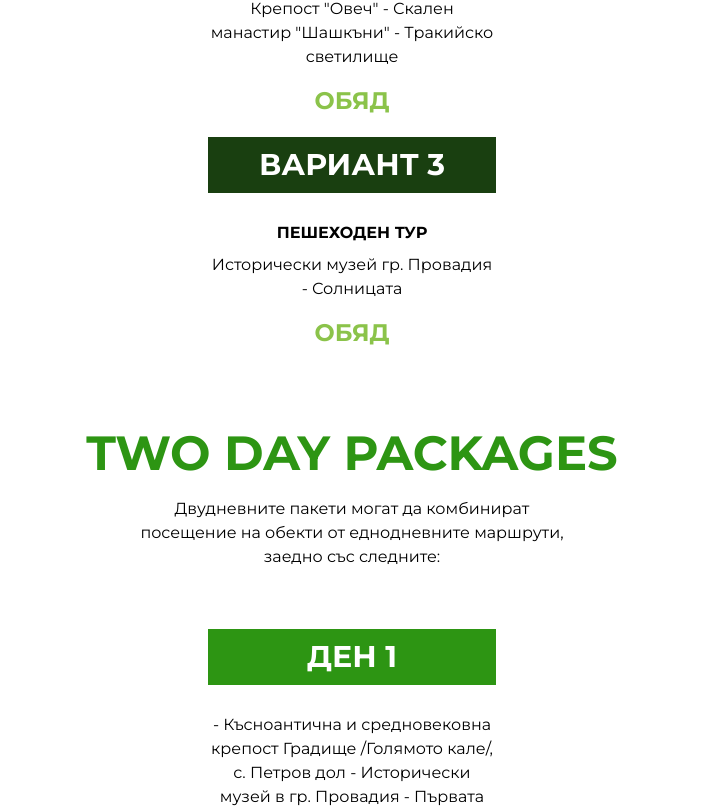
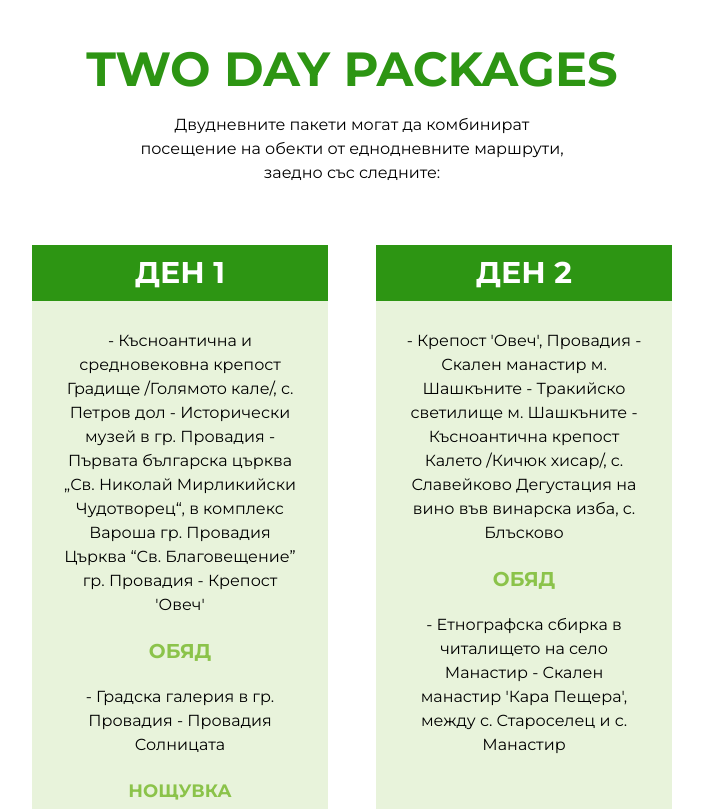
Before and after one commit to lyubomiriliev/DISCOVERYBG-Booking-Website, a React (Vite) app in the folder client/: page /tourist-packages in a window 1280 px wide. Shown: the part 1211-2020 px from the top of the page, without its empty margins (288-991 px from the left). Built offline with nearby package versions, Linux system fonts and the light colour scheme.

Commit message:
added columns to the tourist packages

```diff
--- a/client/src/components/TouristPackageDays.jsx
+++ b/client/src/components/TouristPackageDays.jsx
@@ -1,17 +1,16 @@
 import React from 'react'
 
-const TouristPackageDays = ({ dayNumber, bgColor, details, lunchDetails }) => {
+const TouristPackageDays = ({ dayNumber, bgColor, details, lunchDetails, night }) => {
     return (
-        <div className="w-2/3 mx-auto mt-10">
-            <div className="flex items-center flex-col">
-                <div className={`w-72 h-14 flex justify-center items-center ${bgColor} bg mt-5`}>
-                    <h1 className="font-body uppercase font-bold text-white text-3xl ">{`ДЕН ${dayNumber}`}</h1>
-                </div>
+        <div className="flex flex-col items-center mt-5 bg-secondaryOpacity20">
+            <div className={`w-full h-14 flex justify-center items-center ${bgColor}`}>
+                <h1 className="font-body uppercase font-bold text-white text-3xl ">{`ДЕН ${dayNumber}`}</h1>
             </div>
-            <div className="w-2/6 text-center flex flex-col justify-center items-center mx-auto mt-5 ">
+            <div className="text-center mt-5 w-[80%]">
                 <p className="font-body mt-2">{details}</p>
-                <p className="font-body font-bold text-2xl mt-4 text-secondary">ОБЯД</p>
-                <p className="font-body mt-2">{lunchDetails}</p>
+                <p className="font-body font-bold text-xl my-5 text-secondary">ОБЯД</p>
+                <p className="font-body my-5">{lunchDetails}</p>
+                <p className='font-body my-5 font-bold text-lg text-secondary uppercase'>{night}</p>
             </div>
         </div>
     )
--- a/client/src/components/TouristPackageVariants.jsx
+++ b/client/src/components/TouristPackageVariants.jsx
@@ -2,16 +2,14 @@ import React from 'react'
 
 const TouristPackageVariants = ({ variantNumber, tourTitle, details, lunch, bgColor }) => {
     return (
-        <div className="w-2/3  mx-auto">
-            <div className="flex items-center flex-col">
-                <div className={`w-72 h-14 flex justify-center items-center ${bgColor} bg mt-5`}>
-                    <h1 className="font-body uppercase font-bold text-white text-3xl ">{`ВАРИАНТ ${variantNumber}`}</h1>
-                </div>
+        <div className="flex flex-col items-center mt-5 bg-secondaryOpacity20">
+            <div className={`w-full h-14 flex justify-center items-center ${bgColor} `}>
+                <h1 className="font-body uppercase font-bold text-white text-3xl">{`ВАРИАНТ ${variantNumber}`}</h1>
             </div>
-            <div className="w-2/6 text-center flex flex-col justify-center items-center mx-auto mt-5 ">
+            <div className="text-center mt-5 w-[80%]">
                 <p className="font-body uppercase font-bold mt-2">{tourTitle}</p>
-                <p className="font-body mt-2">{details}</p>
-                <p className="font-body font-bold text-2xl mt-4 text-secondary">{lunch}</p>
+                <p className="font-body mt-4  mx-auto">{details}</p>
+                <p className="font-body font-bold text-2xl mt-4 mb-10 text-secondary">{lunch}</p>
             </div>
         </div>
     )
--- a/client/src/pages/TouristPackages.jsx
+++ b/client/src/pages/TouristPackages.jsx
@@ -36,6 +36,7 @@ const TouristPackages = () => {
             bgColor: "bg-primary",
             details: "- Късноантична и средновековна крепост Градище /Голямото кале/, с. Петров дол - Исторически музей в гр. Провадия - Първата българска църква „Св. Николай Мирликийски Чудотворец“, в комплекс Вароша гр. Провадия Църква “Св. Благовещение” гр. Провадия - Крепост 'Овеч'",
             lunchDetails: "- Градска галерия в гр. Провадия - Провадия Солницата",
+            night: "Нощувка"
 
         },
         {
@@ -53,6 +54,7 @@ const TouristPackages = () => {
             bgColor: "bg-secondary",
             details: "- Исторически музей - Часовниковата кула - Турската баня, Войнишки паметник на загиналите през ІІ св. Война - 	Ансамбъл “Вароша” с Ламбовата и Панайотовата къща запазени от Възрождението - Крепост 'Овеч'",
             lunchDetails: "- Градска галерия в гр. Провадия - Провадия Солницата",
+            night: "Нощувка",
 
         },
         {
@@ -60,6 +62,7 @@ const TouristPackages = () => {
             bgColor: "bg-secondary",
             details: "- Крепост 'Овеч' - Скален манастир 'Шашкъни' - Късноантична и средновекова крепост на Мухалийското кале. Скален манастир от XIII-XIV век. -	Скални килии в склоновете на Мухалийска кале.",
             lunchDetails: "Средновековен скален манастир, североизточно в местност Тъпанчето, с. Кривня",
+            night: "Нощувка в къщи за гости от селски тип с. Добрина",
 
         },
         {
@@ -81,12 +84,13 @@ const TouristPackages = () => {
                     <img className="w-full" src={touristPackagesHero} alt="Hero Image" />
                 </div>
             </div>
-            <div className="w-2/3 flex flex-col mx-auto items-center mt-20 ">
+            <div className="w-full flex flex-col items-center mt-10 ">
                 <h1 className="font-body text-5xl uppercase font-bold">One day Packages</h1>
                 <div className="w-2/4 text-center mx-auto">
                     <p className="font-body mt-5">Еднодневните пакети включват основно посещение на гр. Провадия с възможност за обиколка на близки забележителности. Представени са следните варианти:</p>
                 </div>
             </div>
+            <div className="w-2/4 mx-auto max-w-7xl grid grid-cols-1 md:grid-cols-3 gap-12">
                 {packageVariants.map((variant, index) => (
                     <TouristPackageVariants
                         key={index}
@@ -97,12 +101,14 @@ const TouristPackages = () => {
                         bgColor={variant.bgColor}
                     />
                 ))}
+            </div>
             <div className="w-2/3 flex flex-col mx-auto items-center mt-20 ">
                 <h1 className="font-body text-5xl uppercase font-bold text-primary">Two day Packages</h1>
                 <div className="w-2/4 text-center mx-auto">
                     <p className="font-body mt-5">Двудневните пакети могат да комбинират посещение на обекти от еднодневните маршрути, заедно със следните:</p>
                 </div>
             </div>
+            <div className="w-2/4 mx-auto max-w-7xl grid grid-cols-1 md:grid-cols-2 gap-12 mt-10">
                 {twoDayPackages.map((day, index) => (
                     <TouristPackageDays
                         key={index}
@@ -110,11 +116,14 @@ const TouristPackages = () => {
                         bgColor={day.bgColor}
                         details={day.details}
                         lunchDetails={day.lunchDetails}
+                        night={day.night}
                     />
                 ))}
+            </div>
             <div className="w-2/3 flex flex-col mx-auto items-center mt-20 ">
                 <h1 className="font-body text-5xl uppercase font-bold text-secondary">Three day Packages</h1>
             </div>
+            <div className="w-2/4 mx-auto max-w-7xl grid grid-cols-1 md:grid-cols-3 gap-12 mt-10">
                 {threeDayPackages.map((day, index) => (
                     <TouristPackageDays
                         key={index}
@@ -122,8 +131,10 @@ const TouristPackages = () => {
                         bgColor={day.bgColor}
                         details={day.details}
                         lunchDetails={day.lunchDetails}
+                        night={day.night}
                     />
                 ))}
+            </div>
         </div>
     )
 }
--- a/client/tailwind.config.js
+++ b/client/tailwind.config.js
@@ -10,6 +10,7 @@ export default {
       colors: {
         primary: "#2D9513",
         secondary: "#8BC34A",
+        secondaryOpacity20: "rgba(139,195,74, 0.2)",
         darkGreen: "#193F10",
         textPrimary: "$193F10",
       },
```
Lines whose indentation alone changed are shown as unchanged.
